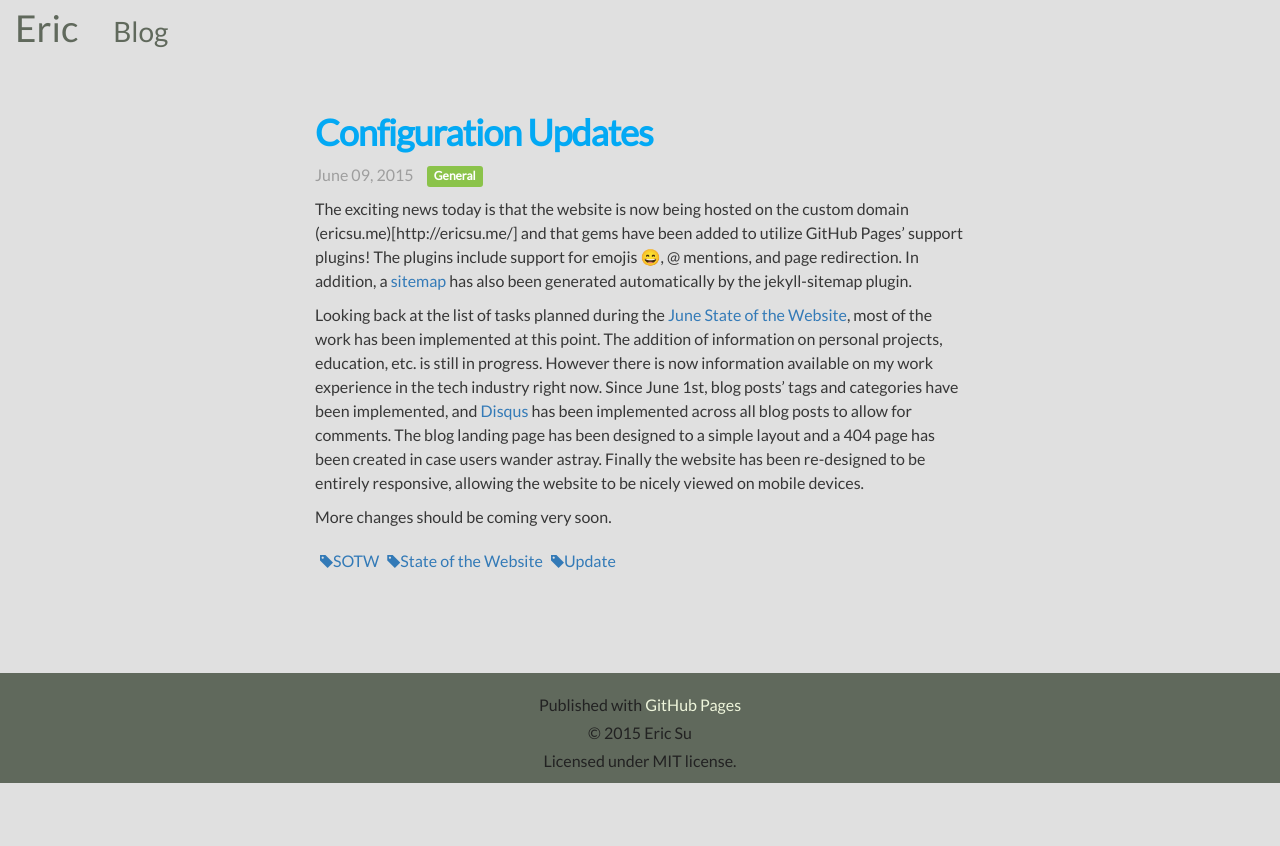
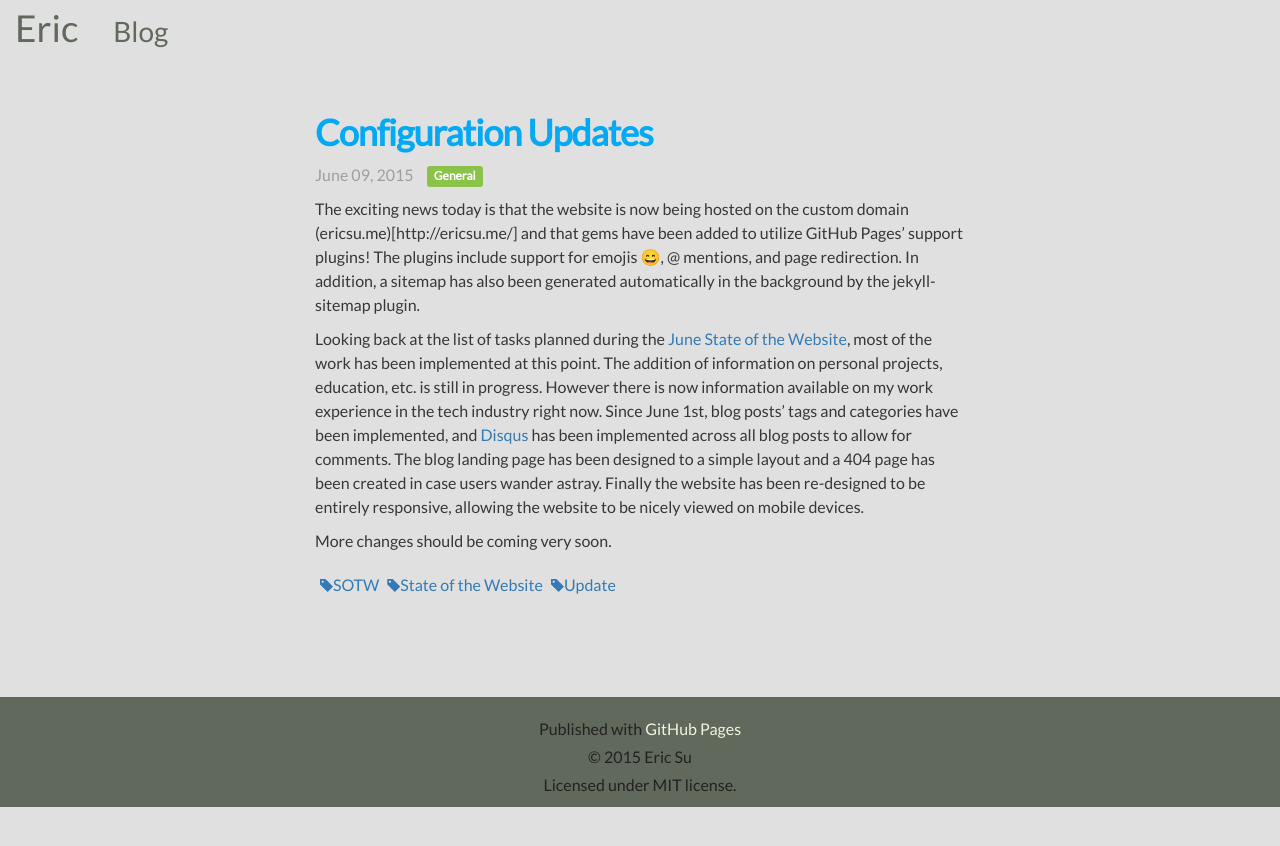
Before and after one commit to eric-cc-su/eric-cc-su.github.io, a Jekyll site: the page built from _posts/2015-06-09-site-updates.md, in a window 1280 px wide. Shown: the top 846 px of the page. Built offline with Jekyll 4.4.1, drawn with Linux system fonts in a browser that asks for light colours; emoji names are drawn with the system emoji font; comment, search, counter and statistics services are not loaded.

Commit message:
Update 2015-06-09-site-updates.md

```diff
--- a/_posts/2015-06-09-site-updates.md
+++ b/_posts/2015-06-09-site-updates.md
@@ -6,8 +6,8 @@ tags: [sotw, state-of-the-website, update]
 
 The exciting news today is that the website is now being hosted on the custom domain (ericsu.me)[http://ericsu.me/]
 and that gems have been added to utilize GitHub Pages' support plugins! The plugins include support for emojis
-:smile:, @ mentions, and page redirection. In addition, a [sitemap](sitemap.xml) has also been generated
-automatically by the jekyll-sitemap plugin.
+:smile:, @ mentions, and page redirection. In addition, a sitemap has also been generated
+automatically in the background by the jekyll-sitemap plugin.
 
 Looking back at the list of tasks planned during the
 [June State of the Website]({% post_url 2015-06-01-state-of-the-website-june-2015 %}), most of the work has been
```
